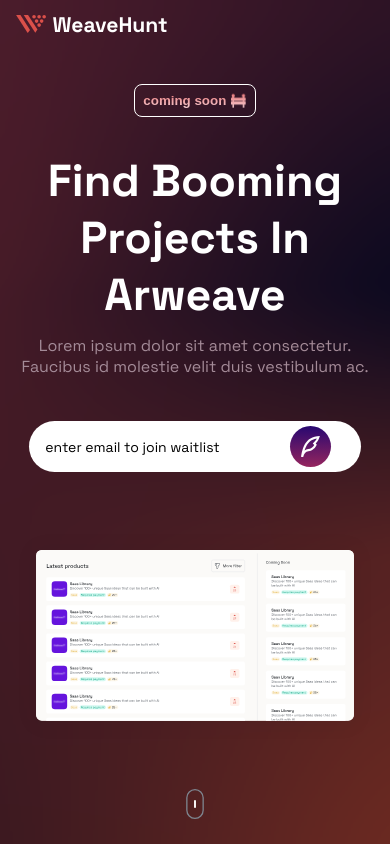
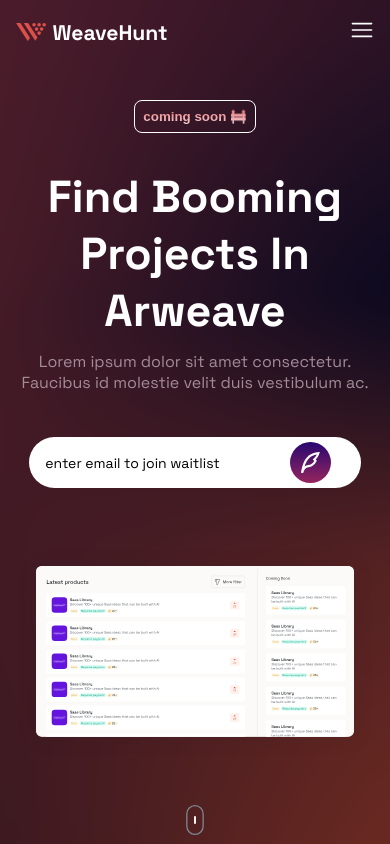
Before and after one commit to codingknite/weavehunt, a Next.js app: page / in a window 390 px wide. Shown: the top 844 px of the page. Built offline with nearby package versions, Linux system fonts and the light colour scheme.

Commit message:
chore: mobile nav

```diff
--- a/components/nav/index.tsx
+++ b/components/nav/index.tsx
@@ -1,10 +1,21 @@
 import Image from 'next/image';
 import * as Styled from './styles';
+import { RxHamburgerMenu, RxCross2 } from 'react-icons/rx';
 import { Space_Grotesk } from '@next/font/google';
+import { useState } from 'react';
+import 'animate.css';
 
 const spaceGrotesk = Space_Grotesk({ subsets: ['latin'] });
 
 const Nav = () => {
+  const [isOpen, setIsOpen] = useState(false);
+
+  const handleNav = () => {
+    setIsOpen(!isOpen);
+  };
+
+  console.log('OPEN', isOpen);
+
   return (
     <Styled.NavWrapper className={spaceGrotesk.className}>
       <Styled.Logo>
@@ -12,12 +23,36 @@
         WeaveHunt
       </Styled.Logo>
 
-      <Styled.NavItems>
+      <div>
+        {isOpen ? (
+          <RxCross2
+            color='#fff'
+            size={24}
+            className='close-nav'
+            onClick={handleNav}
+          />
+        ) : (
+          <RxHamburgerMenu
+            color='#fff'
+            size={24}
+            className='hamburger-menu'
+            onClick={handleNav}
+          />
+        )}
+      </div>
+
+      <Styled.NavItems
+        className={`${
+          isOpen
+            ? 'animate__animated animate__slideInDown'
+            : 'animate__animated animate__fadeOutUpBig'
+        }`}
+      >
         <li>Changelog</li>
         <li>Discussions</li>
         <li>Jobs</li>
         <li>Blog</li>
-        <li>Join Waitlist</li>
+        <button className={spaceGrotesk.className}>Join Waitlist</button>
       </Styled.NavItems>
     </Styled.NavWrapper>
   );
--- a/components/nav/styles.tsx
+++ b/components/nav/styles.tsx
@@ -3,7 +3,14 @@
 export const NavWrapper = styled.nav`
   display: flex;
   height: 5vh;
-  padding: 1.5rem 1rem;
+  padding: 2rem 1rem;
+  align-items: center;
+  justify-content: space-between;
+  position: relative;
+
+  .close-nav-menu {
+    display: none;
+  }
 `;
 
 export const Logo = styled.div`
@@ -16,6 +23,44 @@
 `;
 
 export const NavItems = styled.ul`
-  // todo - mobile nav
-  display: none;
+  display: flex;
+  flex-direction: column;
+  position: absolute;
+  top: 60px;
+  left: 35px;
+  background: #f3f4f6;
+  width: 85%;
+  height: 250px;
+  margin: 0;
+  padding: 1rem;
+  border-radius: 12px;
+  transition: all ease-in-out 300ms;
+
+  li {
+    text-decoration: none;
+    list-style: none;
+    text-align: right;
+    margin-top: 1rem;
+
+    &::after {
+      content: '';
+      display: block;
+      height: 0.5px;
+      background: #d0d0ce;
+      margin-top: 0.2rem;
+    }
+  }
+
+  button {
+    background: #000;
+    margin-top: 1rem;
+    width: fit-content;
+    align-self: flex-end;
+    padding: 0.5rem;
+    border: none;
+    border-radius: 5px;
+    font-size: 1rem;
+    color: #fff;
+    outline: none;
+  }
 `;
--- a/package.json
+++ b/package.json
@@ -10,6 +10,7 @@
   },
   "dependencies": {
     "@next/font": "^13.1.6",
+    "animate.css": "^4.1.1",
     "next": "13.0.4",
     "react": "18.2.0",
     "react-dom": "18.2.0",
```
Also changed, not shown: 1 other file (tests, documents, lock files or other folders).
